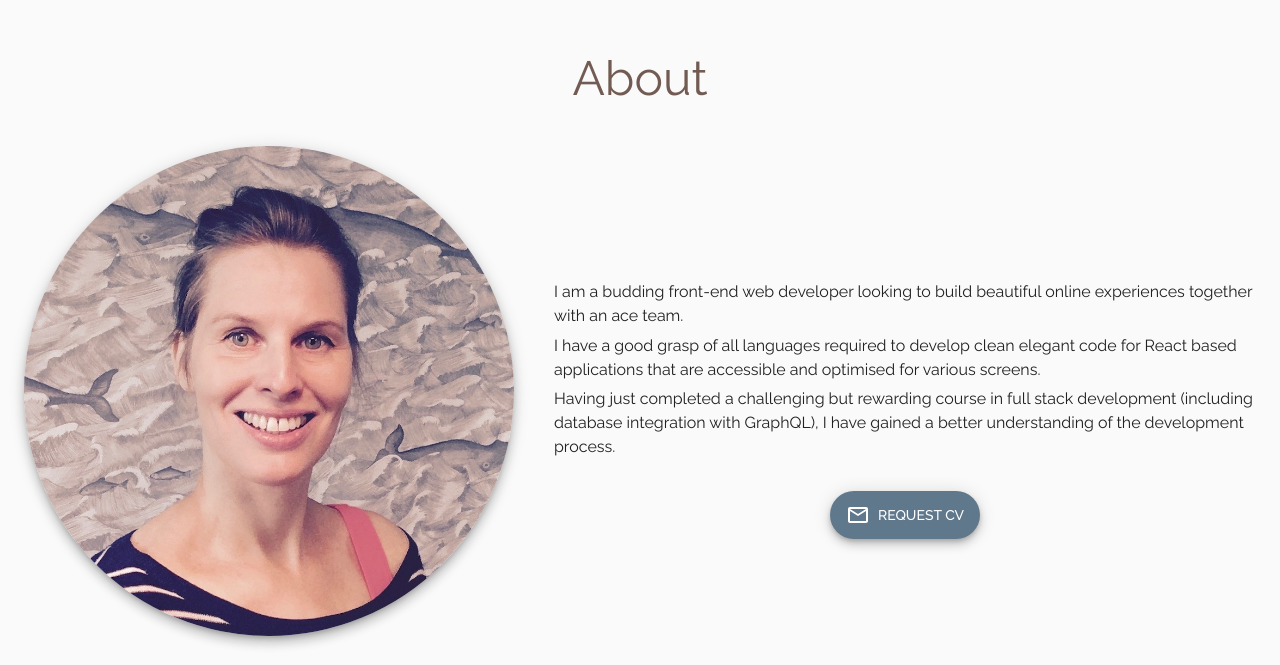
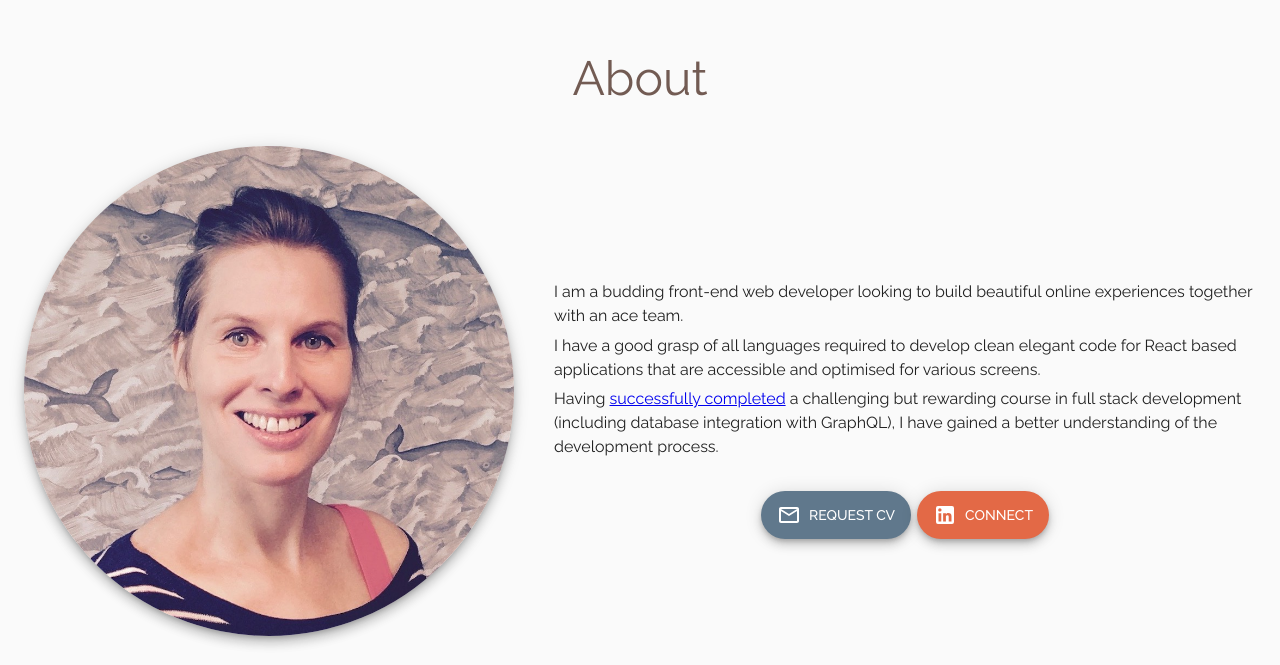
Before and after one commit to NinaKWelch/app, a React (Create React App) app: page / in a window 1280 px wide. Shown: the part 2132-2797 px from the top of the page. Built offline with nearby package versions, Linux system fonts and the light colour scheme.

Commit message:
update about section

```diff
--- a/src/components/About.js
+++ b/src/components/About.js
@@ -1,15 +1,26 @@
 import React from 'react'
 import { makeStyles } from '@material-ui/core/styles'
 import { Grid, Box, Fab, Typography } from '@material-ui/core'
-import { MailOutline as MailOutlineIcon } from '@material-ui/icons'
+import {
+  MailOutline as MailOutlineIcon,
+  LinkedIn as LinkedInIcon
+} from '@material-ui/icons'
 import image from '../media/nina_welch.jpg'
 
 const useStyles = makeStyles(theme => ({
   button: {
+    marginRight: 6,
     backgroundColor: theme.palette.primary.dark,
     color: 'white',
     '&:hover': {
       backgroundColor: theme.palette.primary.main
+    }
+  },
+  social: {
+    backgroundColor: '#e36946',
+    color: 'white',
+    '&:hover': {
+      backgroundColor: '#fa965b'
     }
   },
   icon: {
@@ -47,9 +58,13 @@ const About = () => {
           </Typography>
 
           <Typography variant="body1">
-            Having just completed a challenging but rewarding course in full
-            stack development (including database integration with GraphQL), I
-            have gained a better understanding of the development process.
+            Having{' '}
+            <a href="https://studies.cs.helsinki.fi/fullstackopen2019/certificate/en/92f5086d4c25beba5e60a20397fa0b44">
+              successfully completed
+            </a>{' '}
+            a challenging but rewarding course in full stack development
+            (including database integration with GraphQL), I have gained a
+            better understanding of the development process.
           </Typography>
         </Box>
         <Grid container justify="center">
@@ -58,9 +73,22 @@ const About = () => {
               variant="extended"
               href="mailto:ninakwelch@gmail.com"
               className={classes.button}
+              aria-label="email"
             >
               <MailOutlineIcon className={classes.icon} />
               Request CV
+            </Fab>
+          </Grid>
+          <Grid item>
+            <Fab
+              variant="extended"
+              href="https://www.linkedin.com/in/nina-welch-50843137/"
+              target="_blank"
+              className={classes.social}
+              aria-label="linkedin"
+            >
+              <LinkedInIcon className={classes.icon} />
+              Connect
             </Fab>
           </Grid>
         </Grid>
--- a/src/components/Footer.js
+++ b/src/components/Footer.js
@@ -5,7 +5,7 @@ const Footer = () => {
   return (
     <Box py={3} align="center" borderTop={1} borderColor="grey.300">
       <Typography variant="body2">
-        Copyrignt &copy; 2019 <strong>Nina Welch</strong>
+        Copyrignt &copy; 2020 <strong>Nina Welch</strong>
       </Typography>
     </Box>
   )
--- a/src/components/Header.js
+++ b/src/components/Header.js
@@ -21,9 +21,10 @@ const useStyles = makeStyles(theme => ({
     justifyContent: 'space-between'
   },
   brand: {
+    color: theme.palette.primary.dark,
     '&:hover': {
       textDecoration: 'none',
-      color: theme.palette.primary.dark
+      color: theme.palette.primary.main
     }
   },
   social: {
```
Also changed, not shown: 1 other file (tests, documents, lock files or other folders).
